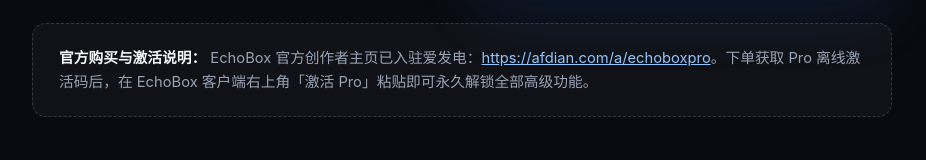
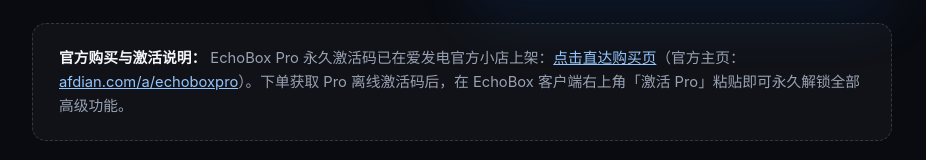
Before and after one commit to SilasSolivagus/echobox-site, a plain HTML site: page index.html in a window 1280 px wide. Shown: the part 2278-2438 px from the top of the page, without its empty margins (178-1104 px from the left). Drawn offline with Linux system fonts and the light colour scheme; no server answers.

Commit message:
feat: link Pro purchase CTA directly to afdian item checkout page

```diff
--- a/index.html
+++ b/index.html
@@ -688,13 +688,13 @@
                 <li>离线激活码授权，一次买断永久有效</li>
               </ul>
             </div>
-            <a href="https://afdian.com/a/echoboxpro" target="_blank" rel="noopener" class="btn btn-primary">立即购买 Pro 激活码</a>
+            <a href="https://afdian.com/item/37f6cb2ee30111f1b53252540025c377" target="_blank" rel="noopener" class="btn btn-primary">立即购买 Pro 激活码</a>
           </div>
         </div>
 
         <div id="buy-guide" class="buy-guide-box">
           <strong>官方购买与激活说明：</strong>
-          EchoBox 官方创作者主页已入驻爱发电：<a href="https://afdian.com/a/echoboxpro" target="_blank" rel="noopener" style="color: #93c5fd; text-decoration: underline;">https://afdian.com/a/echoboxpro</a>。下单获取 Pro 离线激活码后，在 EchoBox 客户端右上角「激活 Pro」粘贴即可永久解锁全部高级功能。
+          EchoBox Pro 永久激活码已在爱发电官方小店上架：<a href="https://afdian.com/item/37f6cb2ee30111f1b53252540025c377" target="_blank" rel="noopener" style="color: #93c5fd; text-decoration: underline;">点击直达购买页</a>（官方主页：<a href="https://afdian.com/a/echoboxpro" target="_blank" rel="noopener" style="color: #93c5fd; text-decoration: underline;">afdian.com/a/echoboxpro</a>）。下单获取 Pro 离线激活码后，在 EchoBox 客户端右上角「激活 Pro」粘贴即可永久解锁全部高级功能。
         </div>
       </div>
     </section>
```
Also changed, not shown: 1 other file.
